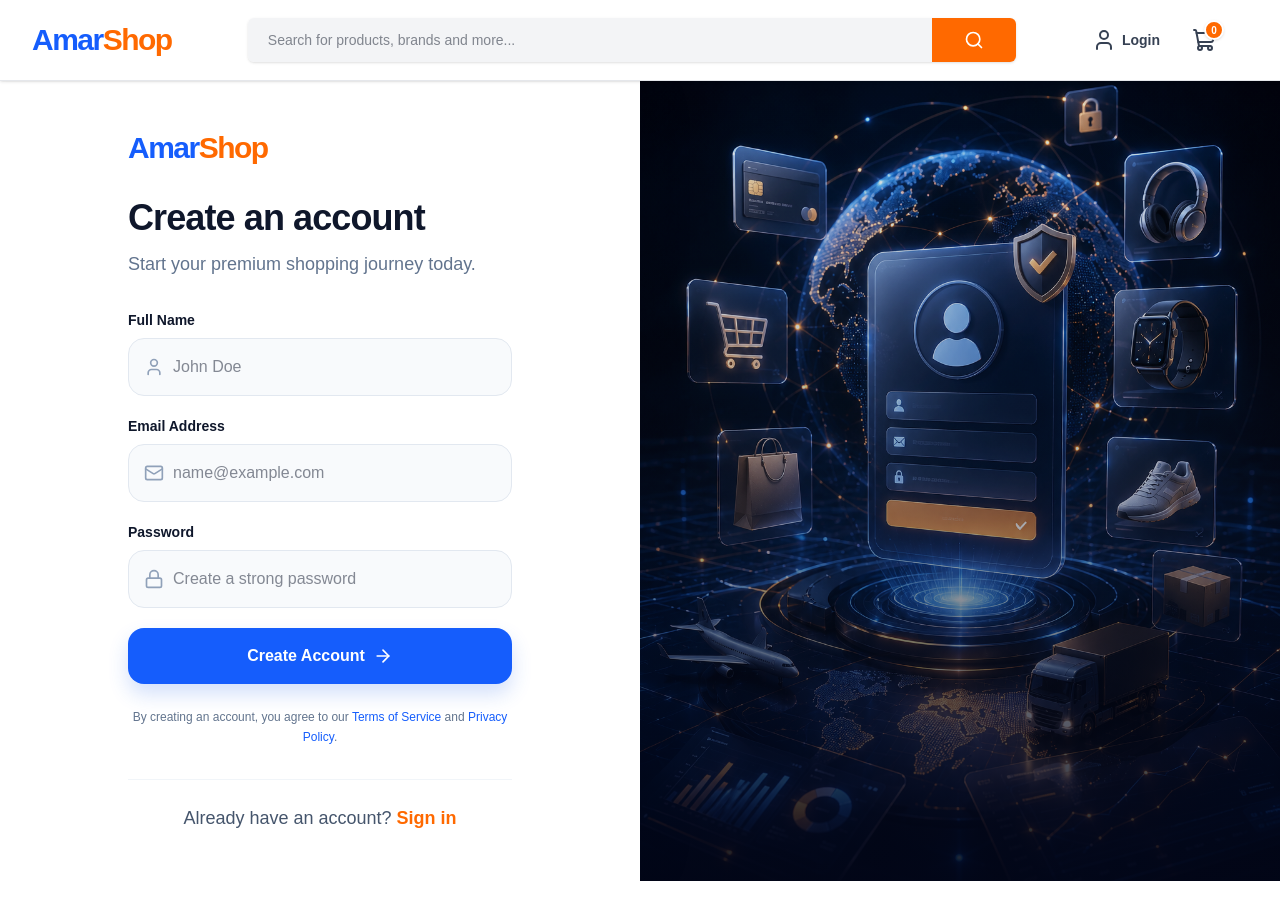
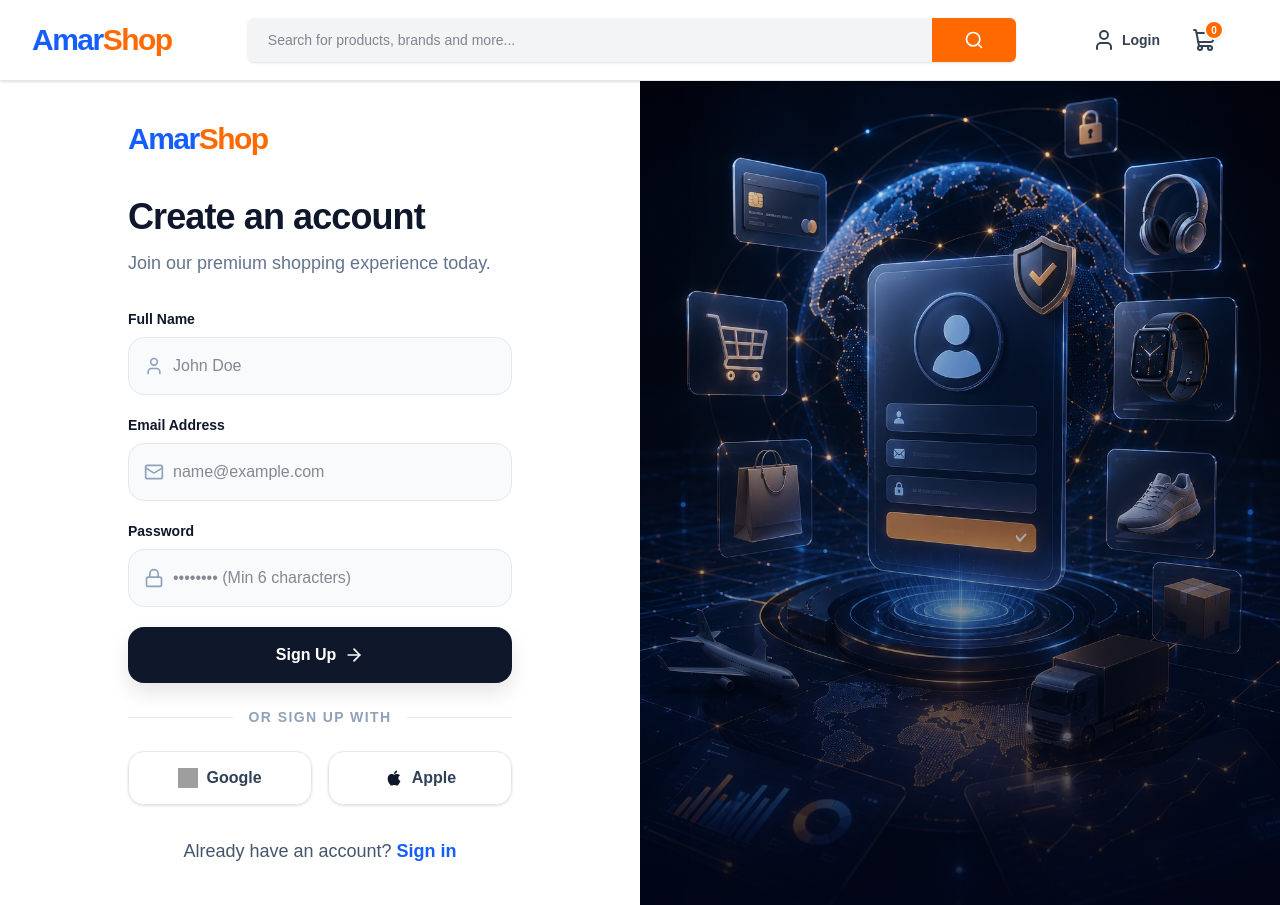
Before and after one commit to Mashru498/amar-shop, a Next.js app: page /register in a window 1280 px wide. Before the commit the page ends 881 px from the top, so only its background shows below. Built offline with nearby package versions, Linux system fonts and the light colour scheme; grey boxes are pictures that could not be loaded.

Commit message:
Connected Register page to Firebase

```diff
--- a/app/register/page.tsx
+++ b/app/register/page.tsx
@@ -1,30 +1,92 @@
-import React from 'react';
+'use client';
+
+import React, { useState } from 'react';
 import Link from 'next/link';
-import { Mail, Lock, User, ArrowRight } from 'lucide-react';
+import { useRouter } from 'next/navigation';
+import { User, Mail, Lock, ArrowRight, Loader2 } from 'lucide-react';
+import { createUserWithEmailAndPassword, updateProfile } from 'firebase/auth';
+import { auth } from '../../lib/firebase';
 
 export default function RegisterPage() {
+  const router = useRouter();
+
+  // স্টেট ম্যানেজমেন্ট
+  const [name, setName] = useState('');
+  const [email, setEmail] = useState('');
+  const [password, setPassword] = useState('');
+  const [error, setError] = useState('');
+  const [loading, setLoading] = useState(false);
+
+  // ফর্ম সাবমিট হ্যান্ডলার
+  const handleRegister = async (e: React.FormEvent) => {
+    e.preventDefault();
+    setError('');
+    setLoading(true);
+
+    try {
+      // ফায়ারবেসে ইউজার তৈরি করা
+      const userCredential = await createUserWithEmailAndPassword(auth, email, password);
+
+      // ইউজারের নাম আপডেট করা
+      if (auth.currentUser) {
+        await updateProfile(auth.currentUser, {
+          displayName: name
+        });
+      }
+
+      // সফলভাবে অ্যাকাউন্ট তৈরি হলে লগিন পেজে পাঠিয়ে দেওয়া
+      router.push('/login');
+    } catch (err: any) {
+      console.error(err);
+      // প্রফেশনাল এরর হ্যান্ডলিং
+      if (err.code === 'auth/email-already-in-use') {
+        setError('এই ইমেইল দিয়ে ইতোমধ্যে একটি অ্যাকাউন্ট খোলা হয়েছে।');
+      } else if (err.code === 'auth/weak-password') {
+        setError('পাসওয়ার্ডটি খুব দুর্বল। অন্তত ৬ অক্ষরের পাসওয়ার্ড দিন।');
+      } else {
+        setError('অ্যাকাউন্ট খুলতে কোনো একটি সমস্যা হয়েছে। আবার চেষ্টা করুন।');
+      }
+    } finally {
+      setLoading(false);
+    }
+  };
+
   return (
     <div className="min-h-screen bg-[#F8FAFC] flex font-sans selection:bg-orange-500 selection:text-white">
 
       {/* LEFT SIDE: Register Form */}
-      <div className="w-full lg:w-1/2 flex flex-col justify-center px-8 sm:px-16 lg:px-24 xl:px-32 relative z-10 bg-white shadow-[20px_0_50px_rgba(0,0,0,0.03)] py-12">
-        <div className="max-w-md w-full mx-auto">
+      <div className="w-full lg:w-1/2 flex flex-col justify-center px-8 sm:px-16 lg:px-24 xl:px-32 relative z-10 bg-white shadow-[20px_0_50px_rgba(0,0,0,0.03)]">
+        <div className="max-w-md w-full mx-auto mt-10 mb-10">
 
-          <Link href="/" className="text-3xl font-black tracking-tighter mb-8 inline-block">
+          <Link href="/" className="text-3xl font-black tracking-tighter mb-10 inline-block">
             <span className="text-blue-600">Amar</span><span className="text-orange-500">Shop</span>
           </Link>
 
           <h1 className="text-4xl font-extrabold text-slate-900 tracking-tight mb-3">Create an account</h1>
-          <p className="text-lg text-slate-500 font-medium mb-8">Start your premium shopping journey today.</p>
+          <p className="text-lg text-slate-500 font-medium mb-8">Join our premium shopping experience today.</p>
 
-          <form className="space-y-5">
+          {/* এরর মেসেজ দেখানোর জায়গা */}
+          {error && (
+            <div className="mb-6 p-4 bg-red-50 border-l-4 border-red-500 text-red-700 rounded-r-xl font-medium text-sm">
+              {error}
+            </div>
+          )}
+
+          <form onSubmit={handleRegister} className="space-y-5">
             <div>
               <label className="block text-sm font-bold text-slate-900 mb-2">Full Name</label>
               <div className="relative">
                 <div className="absolute inset-y-0 left-0 pl-4 flex items-center pointer-events-none">
                   <User className="h-5 w-5 text-slate-400" />
                 </div>
-                <input type="text" className="block w-full pl-11 pr-4 py-4 bg-slate-50 border border-slate-200 rounded-2xl text-slate-900 font-medium focus:ring-2 focus:ring-blue-600 focus:bg-white outline-none transition-all" placeholder="John Doe" />
+                <input
+                  type="text"
+                  required
+                  value={name}
+                  onChange={(e) => setName(e.target.value)}
+                  className="block w-full pl-11 pr-4 py-4 bg-slate-50 border border-slate-200 rounded-2xl text-slate-900 font-medium focus:ring-2 focus:ring-blue-600 focus:bg-white focus:border-transparent outline-none transition-all"
+                  placeholder="John Doe"
+                />
               </div>
             </div>
 
@@ -34,7 +96,14 @@
                 <div className="absolute inset-y-0 left-0 pl-4 flex items-center pointer-events-none">
                   <Mail className="h-5 w-5 text-slate-400" />
                 </div>
-                <input type="email" className="block w-full pl-11 pr-4 py-4 bg-slate-50 border border-slate-200 rounded-2xl text-slate-900 font-medium focus:ring-2 focus:ring-blue-600 focus:bg-white outline-none transition-all" placeholder="name@example.com" />
+                <input
+                  type="email"
+                  required
+                  value={email}
+                  onChange={(e) => setEmail(e.target.value)}
+                  className="block w-full pl-11 pr-4 py-4 bg-slate-50 border border-slate-200 rounded-2xl text-slate-900 font-medium focus:ring-2 focus:ring-blue-600 focus:bg-white focus:border-transparent outline-none transition-all"
+                  placeholder="name@example.com"
+                />
               </div>
             </div>
 
@@ -44,30 +113,57 @@
                 <div className="absolute inset-y-0 left-0 pl-4 flex items-center pointer-events-none">
                   <Lock className="h-5 w-5 text-slate-400" />
                 </div>
-                <input type="password" className="block w-full pl-11 pr-4 py-4 bg-slate-50 border border-slate-200 rounded-2xl text-slate-900 font-medium focus:ring-2 focus:ring-blue-600 focus:bg-white outline-none transition-all" placeholder="Create a strong password" />
+                <input
+                  type="password"
+                  required
+                  minLength={6}
+                  value={password}
+                  onChange={(e) => setPassword(e.target.value)}
+                  className="block w-full pl-11 pr-4 py-4 bg-slate-50 border border-slate-200 rounded-2xl text-slate-900 font-medium focus:ring-2 focus:ring-blue-600 focus:bg-white focus:border-transparent outline-none transition-all"
+                  placeholder="•••••••• (Min 6 characters)"
+                />
               </div>
             </div>
 
-            <button className="w-full bg-blue-600 hover:bg-blue-700 text-white font-bold py-4 rounded-2xl transition-all flex items-center justify-center group shadow-[0_10px_20px_rgba(37,99,235,0.2)] hover:shadow-[0_15px_30px_rgba(37,99,235,0.3)] hover:-translate-y-0.5 mt-2">
-              Create Account <ArrowRight className="ml-2 w-5 h-5 group-hover:translate-x-1 transition-transform" />
+            <button
+              type="submit"
+              disabled={loading}
+              className="w-full bg-slate-900 hover:bg-slate-800 disabled:bg-slate-600 text-white font-bold py-4 rounded-2xl transition-all flex items-center justify-center group shadow-[0_10px_20px_rgba(0,0,0,0.1)] hover:shadow-[0_15px_30px_rgba(0,0,0,0.2)] hover:-translate-y-0.5"
+            >
+              {loading ? (
+                <><Loader2 className="mr-2 h-5 w-5 animate-spin" /> Creating Account...</>
+              ) : (
+                <>Sign Up <ArrowRight className="ml-2 w-5 h-5 group-hover:translate-x-1 transition-transform" /></>
+              )}
             </button>
           </form>
 
-          <p className="text-xs text-slate-500 font-medium mt-6 text-center leading-relaxed">
-            By creating an account, you agree to our <Link href="#" className="text-blue-600 hover:underline">Terms of Service</Link> and <Link href="#" className="text-blue-600 hover:underline">Privacy Policy</Link>.
-          </p>
+          <div className="relative flex items-center py-6">
+            <div className="flex-grow border-t border-slate-200"></div>
+            <span className="flex-shrink-0 mx-4 text-slate-400 text-sm font-bold uppercase tracking-widest">Or sign up with</span>
+            <div className="flex-grow border-t border-slate-200"></div>
+          </div>
 
-          <p className="mt-8 text-center text-slate-600 font-medium text-lg pt-6 border-t border-slate-100">
-            Already have an account? <Link href="/login" className="text-orange-500 font-bold hover:underline">Sign in</Link>
+          <div className="flex gap-4">
+            <button className="w-1/2 flex items-center justify-center py-3.5 px-4 border border-slate-200 rounded-2xl hover:bg-slate-50 hover:border-slate-300 transition-all font-bold text-slate-700 shadow-sm">
+              <img src="/images/google.svg" alt="Google" className="w-5 h-5 mr-2" /> Google
+            </button>
+            <button className="w-1/2 flex items-center justify-center py-3.5 px-4 border border-slate-200 rounded-2xl hover:bg-slate-50 hover:border-slate-300 transition-all font-bold text-slate-700 shadow-sm">
+              <img src="/images/apple.svg" alt="Apple" className="w-5 h-5 mr-2" /> Apple
+            </button>
+          </div>
+
+          <p className="mt-8 text-center text-slate-600 font-medium text-lg">
+            Already have an account? <Link href="/login" className="text-blue-600 font-bold hover:underline">Sign in</Link>
           </p>
         </div>
       </div>
 
-      {/* RIGHT SIDE: Ultra-Premium Image Banner (Local Image) */}
+      {/* RIGHT SIDE: Ultra-Premium Image Banner */}
       <div className="hidden lg:block lg:w-1/2 relative overflow-hidden bg-slate-900">
         <img
           src="/images/register-bg.jpg"
-          alt="Premium Devices"
+          alt="Premium Shopping Registration"
           className="absolute inset-0 w-full h-full object-cover opacity-90 hover:scale-105 transition-transform duration-[10s] ease-out"
         />
         <div className="absolute inset-0 bg-gradient-to-t from-slate-950/90 via-slate-900/20 to-transparent"></div>
```
